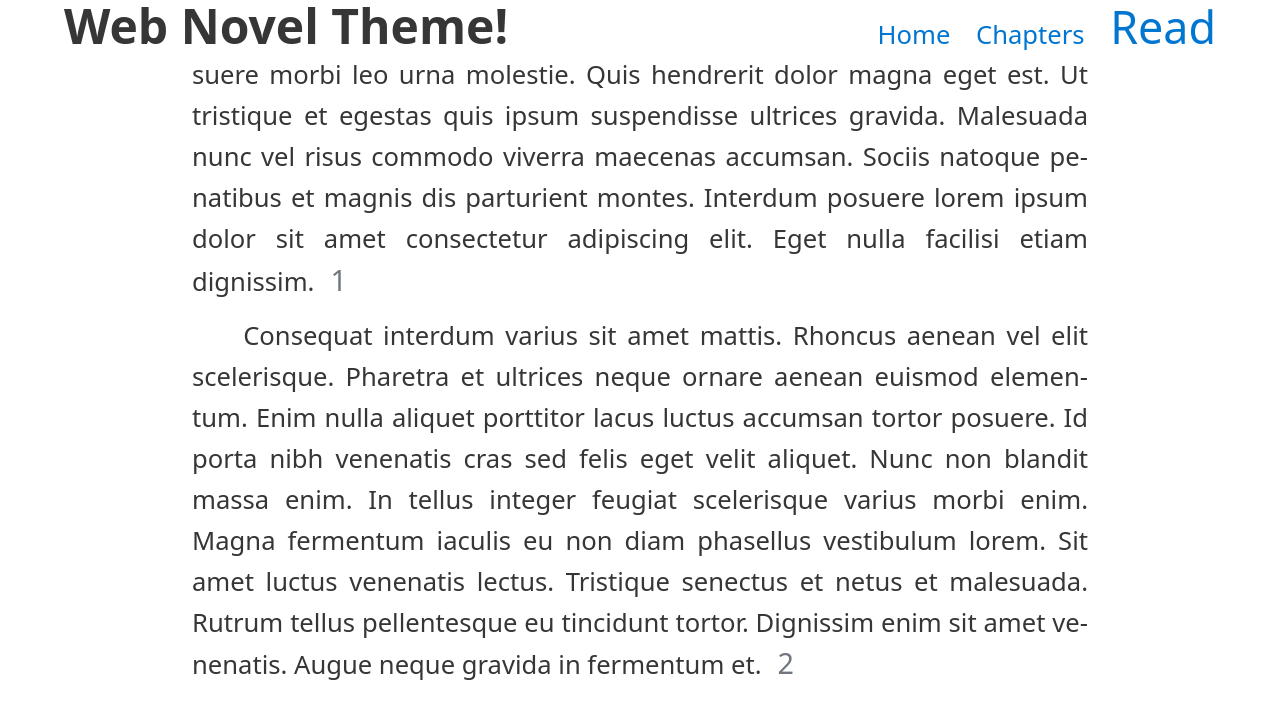
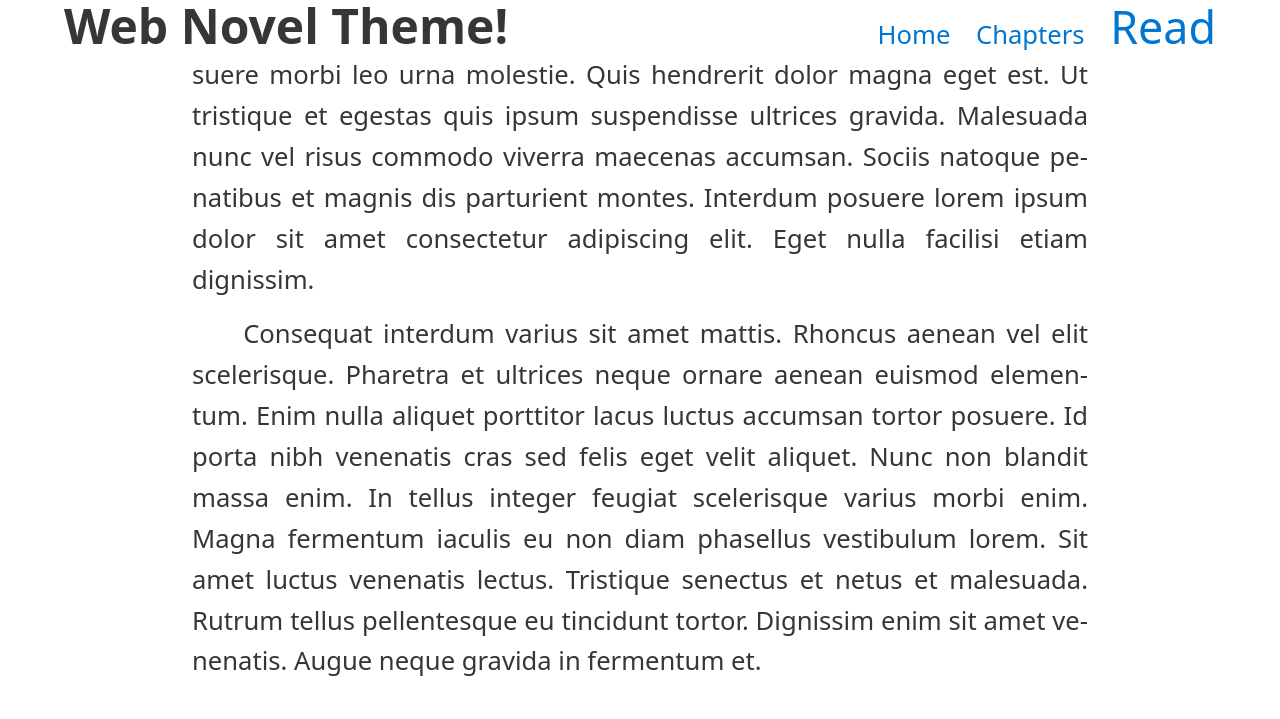
Before and after one commit to opsaaaaa/web_novel_theme, a Jekyll site: the page built from _previews/05-semi-hidden-chapter-for-profreading.md, in a window 1280 px wide and 900 px high, scrolled down 855 px. Shown: the top 719 px of the window. Built offline with Jekyll 4.4.1, drawn with Linux system fonts in a browser that asks for light colours.

Commit message:
remove paragraph links

```diff
--- a/assets/js/bookReader.js
+++ b/assets/js/bookReader.js
@@ -43,13 +43,14 @@ class BookReader {
     this.pNodes.forEach(function(p){
       if(p.innerHTML.match(/\s\w+\s/)) {
         c = c+1;
-        var a = document.createElement('a');
-        a.addEventListener('click',(e)=>{BookReader.saveBookMark(p)});
-        a.setAttribute(anchorTag, `#p${c}`)
-        a.setAttribute('class', `anchor`)
+
+        // var a = document.createElement('a');
+        // a.addEventListener('click',(e)=>{BookReader.saveBookMark(p)});
+        // a.setAttribute(anchorTag, `#p${c}`)
+        // a.setAttribute('class', `anchor`)
         p.setAttribute('id', `p${c}`)
-        a.innerHTML = String(c)
-        p.appendChild(a)
+        // a.innerHTML = String(c)
+        // p.appendChild(a)
       } else if(p.innerHTML.match(/^(…|...)\s*$/)) {
         p.setAttribute('class', 'scene-change')
       };
```
Also changed, not shown: _layouts/root.html (line endings or trailing spaces), jekyll-web-novel.gemspec.
